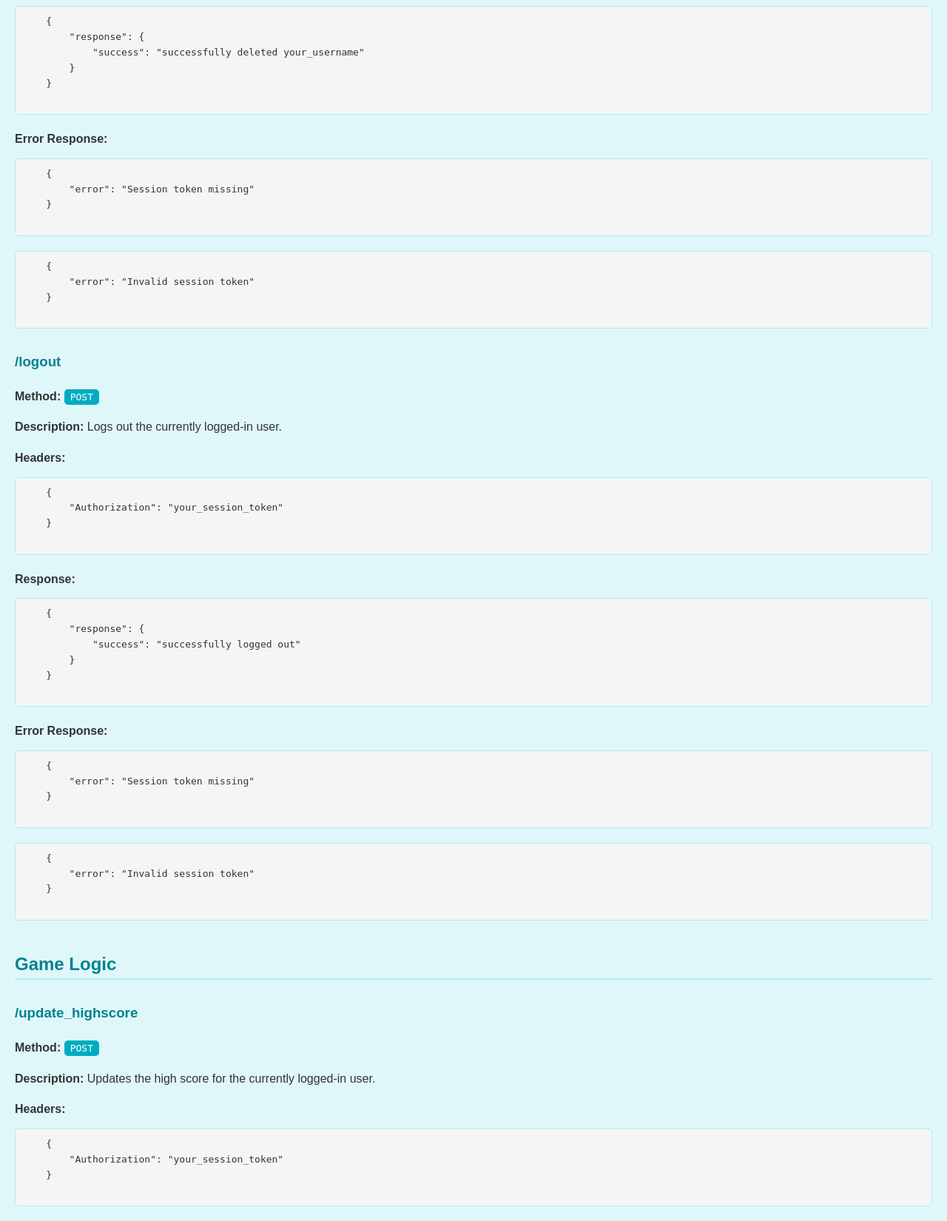
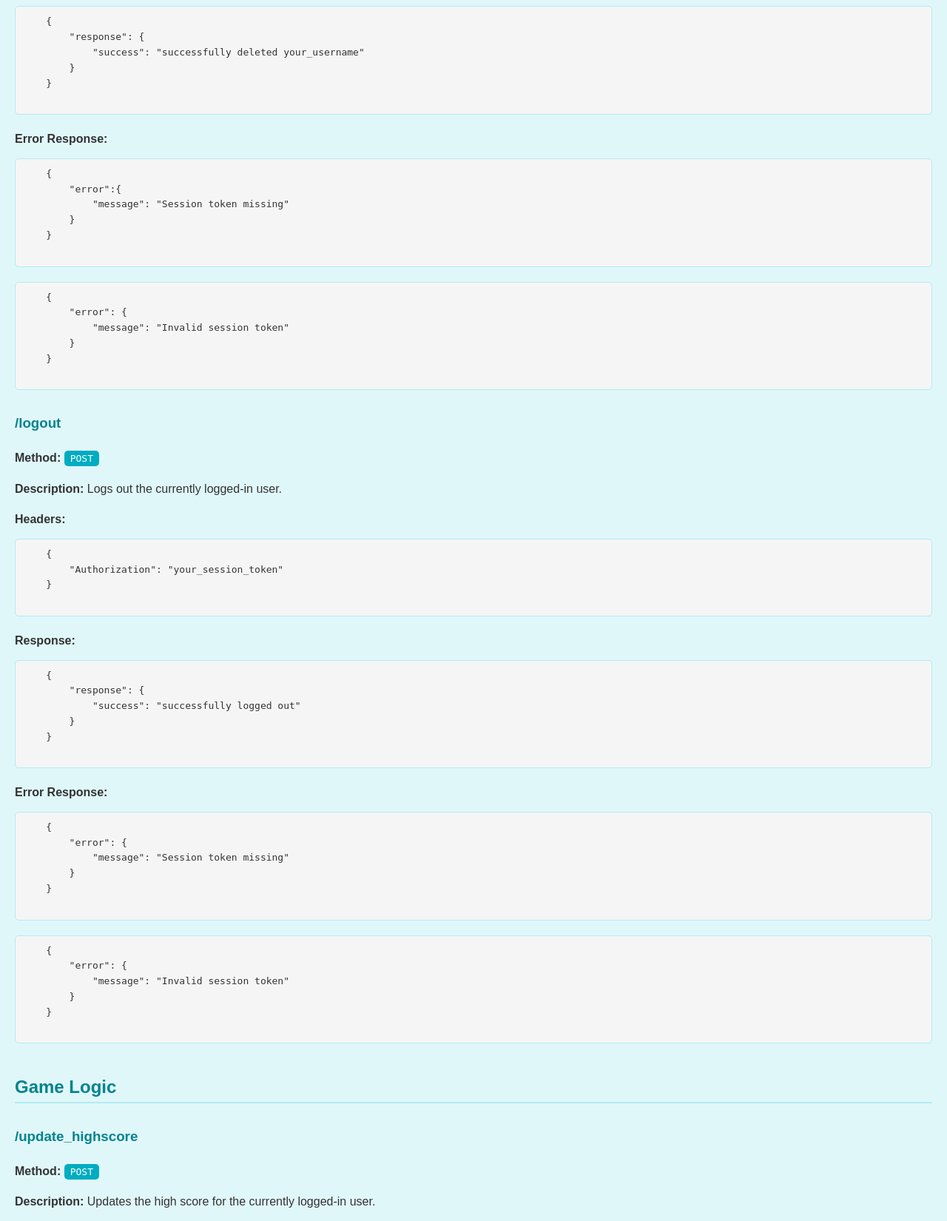
Before and after one commit to Aleroms/SpaceShooterPro-Backend, a Flask app: page / in a window 1280 px wide. Shown: the part 2150-3800 px from the top of the page at 74% size. Run offline with Flask 3, Linux system fonts and the light colour scheme.

Commit message:
standardized documentation on errors

```diff
--- a/main.py
+++ b/main.py
@@ -48,11 +48,11 @@ def authenticate_token(func):
     def wrapper(*args, **kwargs):
         session_token = request.headers.get('Authorization')
         if not session_token:
-            return jsonify(error="Session token missing")
+            return jsonify(error={"message": "Session token missing"})
 
         user = User.query.filter_by(session_token=session_token).first()  # Find user by session_token
         if not user:
-            return jsonify(error="Invalid session token")
+            return jsonify(error={"message":"Invalid session token"})
 
         # Store user in the request context for later use
         request.user = user
@@ -79,7 +79,7 @@ def login():
         "session_token":st
         })
     else:
-        return jsonify(error="Invalid username or password")
+        return jsonify(error={"message": "Invalid username or password"})
 
 @app.route('/register',methods=['POST'])
 def register():
@@ -87,11 +87,11 @@ def register():
     password = request.form.get('password')
 
     if not username or not password:
-        return jsonify(error={"Missing Field": "Username and password are required"})
+        return jsonify(error={"message": "Username and password are required"})
 
     users = User.query.all()
     if any(user.username == username for user in users):
-        return jsonify(error={"Duplicate Entry": "User already exists"})
+        return jsonify(error={"message": "User already exists"})
 
     pw_hash = bcrypt.generate_password_hash(password)
     session_token = str(uuid.uuid4())
@@ -136,7 +136,7 @@ def update_highscore():
     try:
         new_score = int(request.form.get('score'))
     except:
-        return jsonify(response={"error":"there was an error with the score provided. Please check"})
+        return jsonify(error={"message":"there was an error with the score provided. Please check"})
 
     user = request.user
 
@@ -146,7 +146,7 @@ def update_highscore():
         db.session.commit()
         return jsonify(response={"success":"successfully updated the user's score"})
 
-    return jsonify(response={"error": "score is not new high score"})
+    return jsonify(error={"message": "score is not new high score"})
 
 
 if __name__ == "__main__":
--- a/templates/api_docs.html
+++ b/templates/api_docs.html
@@ -93,12 +93,16 @@
     <p><strong>Error Response:</strong></p>
     <pre>
     {
-        "error": "Session token missing"
+        "error":{
+            "message": "Session token missing"
+        }
     }
     </pre>
     <pre>
     {
-        "error": "Invalid session token"
+        "error": {
+            "message": "Invalid session token"
+        }
     }
     </pre>
 
@@ -122,12 +126,16 @@
     <p><strong>Error Response:</strong></p>
     <pre>
     {
-        "error": "Session token missing"
+        "error": {
+            "message": "Session token missing"
+        }
     }
     </pre>
     <pre>
     {
-        "error": "Invalid session token"
+        "error": {
+            "message": "Invalid session token"
+        }
     }
     </pre>
 
@@ -162,26 +170,30 @@
     <p><strong>Error Response:</strong></p>
     <pre>
     {
-        "response": {
-            "error": "there was an error with the score provided. Please check"
+        "error": {
+            "message": "there was an error with the score provided. Please check"
         }
     }
     </pre>
     <pre>
     {
-        "response": {
-            "error": "score is not new high score"
+        "error": {
+            "message": "score is not new high score"
         }
     }
     </pre>
     <pre>
     {
-        "error": "Session token missing"
+        "error": {
+            "message": "Session token missing"
+        }
     }
     </pre>
     <pre>
     {
-        "error": "Invalid session token"
+        "error": {
+            "message": "Invalid session token"
+        }
     }
     </pre>
   </body>
```
Also changed, not shown: instance/spaceShooterPro.db.
